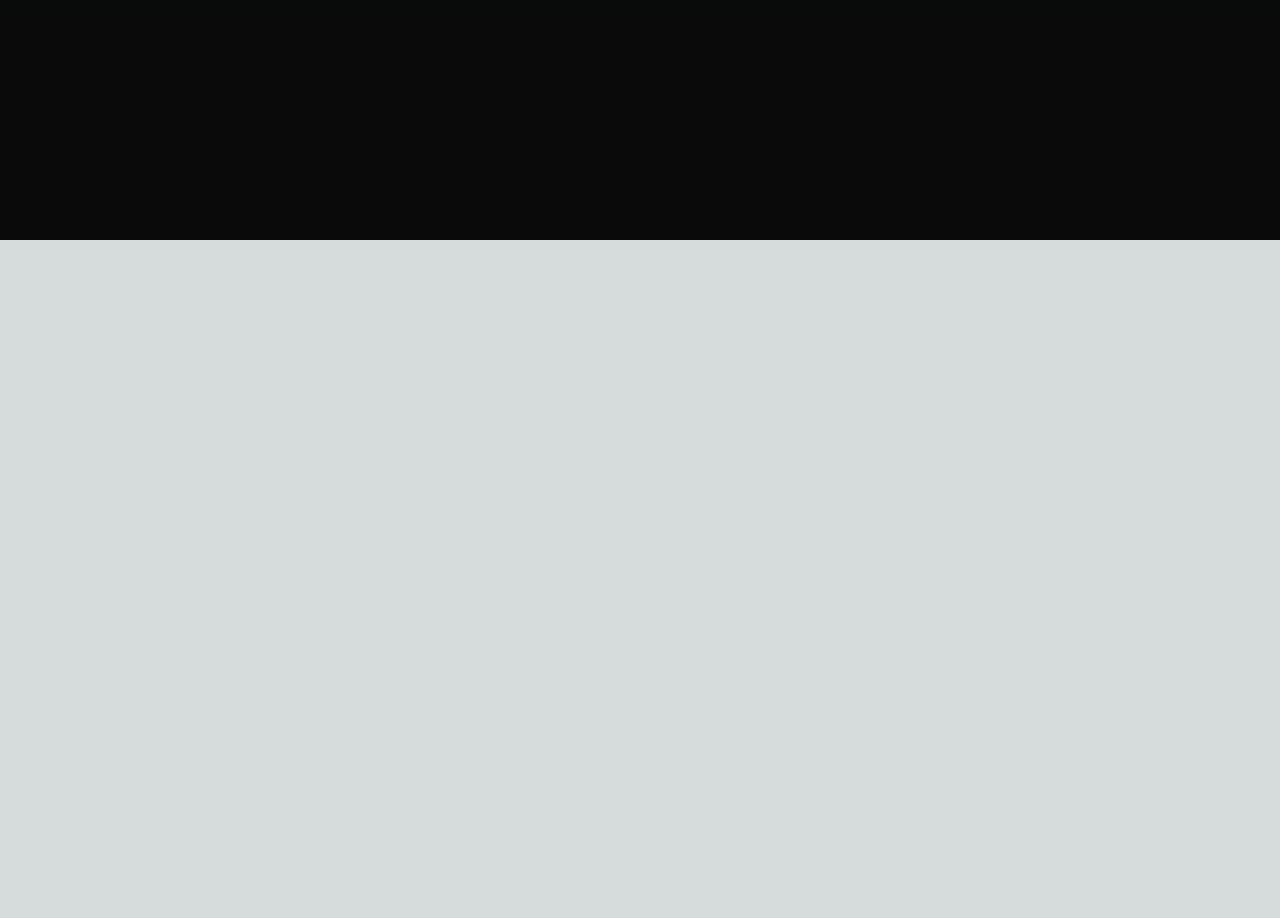
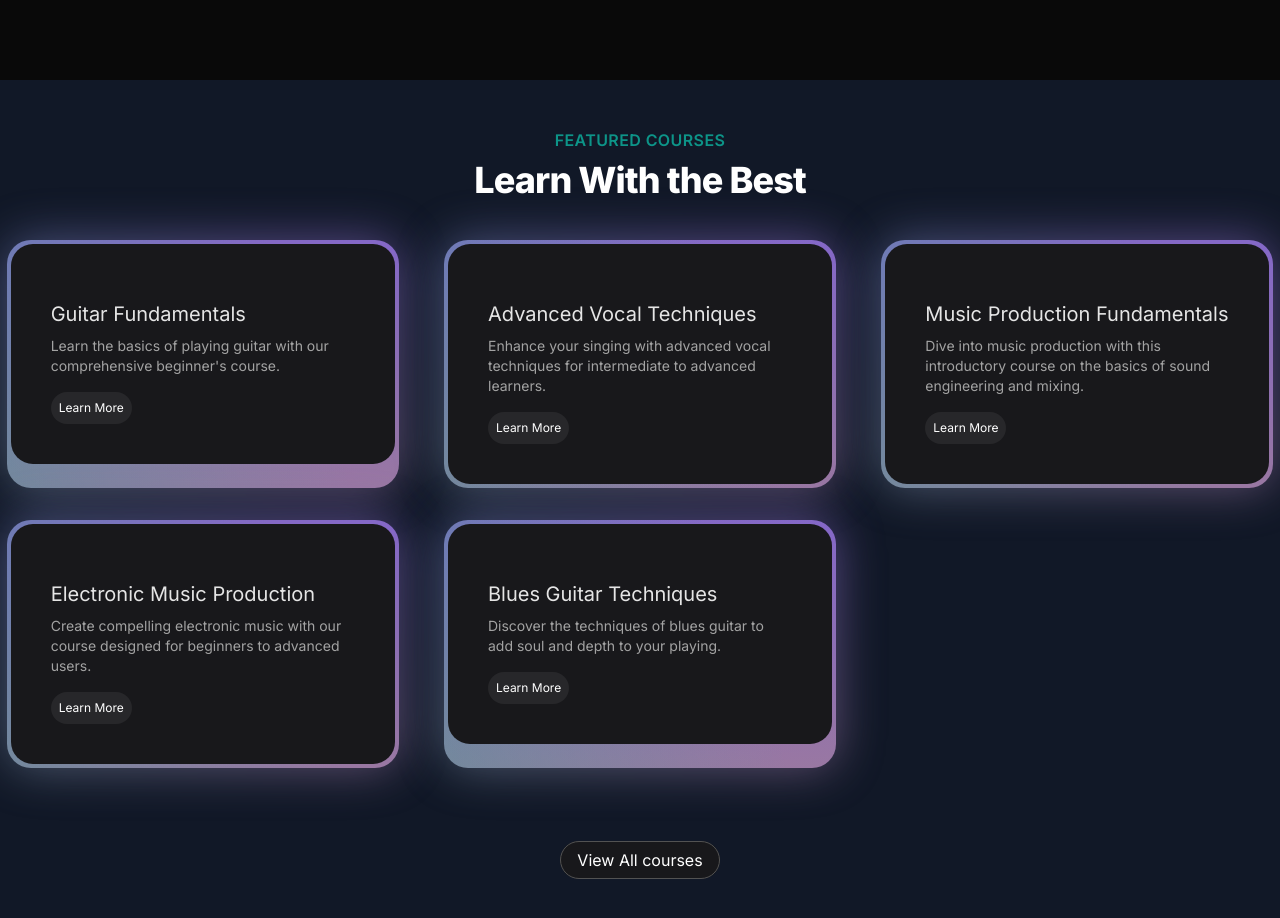
Before and after one commit to rupesh68/music-art, a Next.js app: page / in a window 1280 px wide. Shown: the part 560-1478 px from the top of the page. Before the commit the page ends 800 px from the top, so only its background shows below. Built offline with nearby package versions, Linux system fonts and the light colour scheme.

Commit message:
complete card section

```diff
--- a/src/app/page.tsx
+++ b/src/app/page.tsx
@@ -1,3 +1,4 @@
+import FeaturedCourses from "@/components/FeaturedCourses";
 import HeroSection from "@/components/HeroSection";
 import Image from "next/image";
 
@@ -5,6 +6,7 @@
   return (
     <main className="min-h-screen bg-black/[0.96] antialiased bg-grid-white/[0.2]">
       <HeroSection />
+      <FeaturedCourses/>
     </main>
   );
 }
--- /dev/null
+++ b/src/components/FeaturedCourses.tsx
@@ -0,0 +1,69 @@
+"use client";
+
+import React from "react";
+import courseData from "@/data/music_courses.json";
+import Link from "next/link";
+import { BackgroundGradient } from "./ui/background-gradient";
+
+interface Course {
+  id: number;
+  title: string;
+  slug: string;
+  description: string;
+  price: number;
+  instructor: string;
+  isFeatured: boolean;
+}
+
+const FeaturedCourses = () => {
+  const featuredCourses = courseData.courses.filter(
+    (course: Course) => course.isFeatured
+  );
+
+  return (
+    <div className="py-12 bg-gray-900">
+      <div>
+        <div className="text-center">
+          <h2 className="text-base text-teal-600 font-semibold tracking-wide uppercase">
+            FEATURED COURSES
+          </h2>
+          <p className="mt-2 text-3xl leading-8 font-extrabold tracking-tight text-white sm:text-4xl">
+            Learn With the Best
+          </p>
+        </div>
+      </div>
+      <div className="mt-10">
+        <div className="grid grid-cols-1 sm:grid-cols-2 lg:grid-cols-3 gap-8 justify-center">
+          {featuredCourses.map((course: Course) => (
+            <div className="flex justify-center" key={course.id}>
+              <BackgroundGradient className="rounded-[22px] max-w-sm p-4 sm:p-10 bg-white dark:bg-zinc-900">
+                <p className="text-base sm:text-xl text-black mt-4 mb-2 dark:text-neutral-200">
+                  {course.title}
+                </p>
+
+                <p className="text-sm text-neutral-600 dark:text-neutral-400">
+                  {course.description}
+                </p>
+                <Link href={`/courses/${course.slug}`}>
+                  <button className="rounded-full  p-2 text-white flex items-center space-x-1 bg-black mt-4 text-xs font-normal dark:bg-zinc-800">
+                    <span>Learn More</span>
+                  </button>
+                </Link>
+              </BackgroundGradient>
+            </div>
+          ))}
+        </div>
+      </div>
+      <div className="mt-20 text-center">
+        <Link
+          href={"/courses"}
+          className="px-4 py-2 rounded-full border border-neutral-600 text-white bg-zinc-900 hover:bg-zinc-800 transition duration-200"
+        >
+          View All courses
+        </Link>
+      </div>
+    </div>
+  );
+};
+
+export default FeaturedCourses;
--- /dev/null
+++ b/src/components/ui/background-gradient.tsx
@@ -0,0 +1,72 @@
+import { cn } from "@/utlis/cn";
+import React from "react";
+import { motion } from "framer-motion";
+
+export const BackgroundGradient = ({
+  children,
+  className,
+  containerClassName,
+  animate = true,
+}: {
+  children?: React.ReactNode;
+  className?: string;
+  containerClassName?: string;
+  animate?: boolean;
+}) => {
+  const variants = {
+    initial: {
+      backgroundPosition: "0 50%",
+    },
+    animate: {
+      backgroundPosition: ["0, 50%", "100% 50%", "0 50%"],
+    },
+  };
+  return (
+    <div className={cn("relative p-[4px] group", containerClassName)}>
+      <motion.div
+        variants={animate ? variants : undefined}
+        initial={animate ? "initial" : undefined}
+        animate={animate ? "animate" : undefined}
+        transition={
+          animate
+            ? {
+                duration: 5,
+                repeat: Infinity,
+                repeatType: "reverse",
+              }
+            : undefined
+        }
+        style={{
+          backgroundSize: animate ? "400% 400%" : undefined,
+        }}
+        className={cn(
+          "absolute inset-0 rounded-3xl z-[1] opacity-60 group-hover:opacity-100 blur-xl  transition duration-500 will-change-transform",
+          " bg-[radial-gradient(circle_farthest-side_at_0_100%,#00ccb1,transparent),radial-gradient(circle_farthest-side_at_100%_0,#7b61ff,transparent),radial-gradient(circle_farthest-side_at_100%_100%,#ffc414,transparent),radial-gradient(circle_farthest-side_at_0_0,#1ca0fb,#141316)]"
+        )}
+      />
+      <motion.div
+        variants={animate ? variants : undefined}
+        initial={animate ? "initial" : undefined}
+        animate={animate ? "animate" : undefined}
+        transition={
+          animate
+            ? {
+                duration: 5,
+                repeat: Infinity,
+                repeatType: "reverse",
+              }
+            : undefined
+        }
+        style={{
+          backgroundSize: animate ? "400% 400%" : undefined,
+        }}
+        className={cn(
+          "absolute inset-0 rounded-3xl z-[1] will-change-transform",
+          "bg-[radial-gradient(circle_farthest-side_at_0_100%,#00ccb1,transparent),radial-gradient(circle_farthest-side_at_100%_0,#7b61ff,transparent),radial-gradient(circle_farthest-side_at_100%_100%,#ffc414,transparent),radial-gradient(circle_farthest-side_at_0_0,#1ca0fb,#141316)]"
+        )}
+      />
+
+      <div className={cn("relative z-10", className)}>{children}</div>
+    </div>
+  );
+};
```
